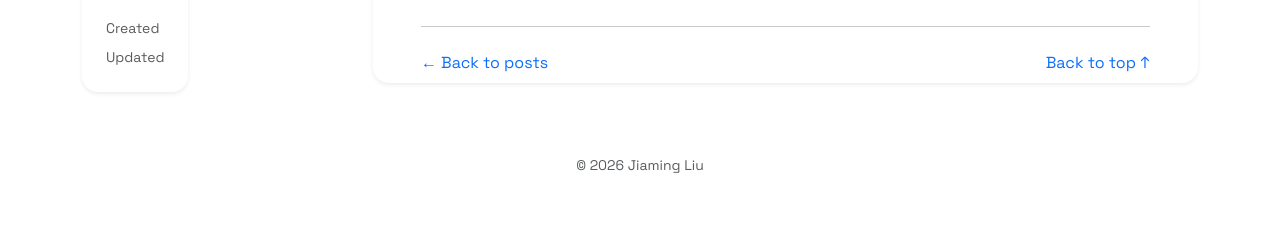
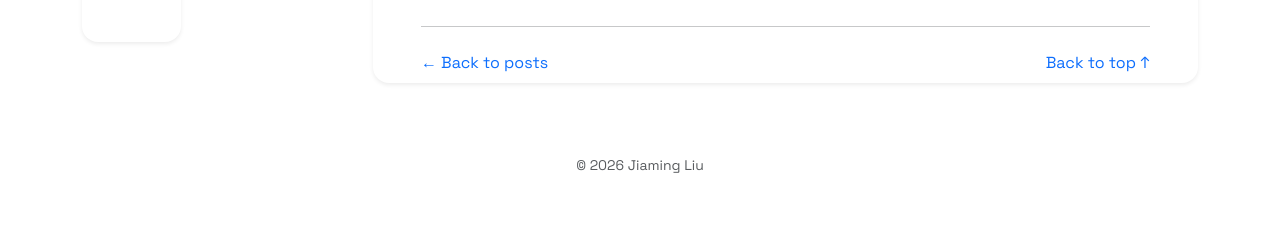
Before and after one commit to iamjiamingliu/iamjiamingliu.com, a Flask app: template templates/article.html in a window 1280 px wide. Shown: the part 139-379 px from the top of the page. Run offline with Flask 3, Linux system fonts and the light colour scheme; the template is opened without the code that fills it, so the values that code supplies are empty; some libraries are stand-ins or nearby versions.

Commit message:
cleans up sidebar

```diff
--- a/templates/article.html
+++ b/templates/article.html
@@ -21,19 +21,7 @@
 
                                 <div class="fw-semibold lh-sm mb-3">{{ article.metadata.title }}</div>
 
-                                <div class="d-flex flex-column gap-2 small">
-                                    <div class="d-flex justify-content-between">
-                                        <span class="text-muted">Created</span>
-                                        <span>{{ article.metadata.created_at.strftime('%b %d, %Y') }}</span>
-                                    </div>
-                                    <div class="d-flex justify-content-between">
-                                        <span class="text-muted">Updated</span>
-                                        <span>{{ article.metadata.updated_at.strftime('%b %d, %Y') }}</span>
-                                    </div>
-                                </div>
-
                                 {% if article.table_of_content %}
-                                    <hr>
                                     {# Mobile-friendly collapsible TOC #}
                                     <details class="d-lg-none">
                                         <summary class="small text-muted">Show / hide</summary>
```
